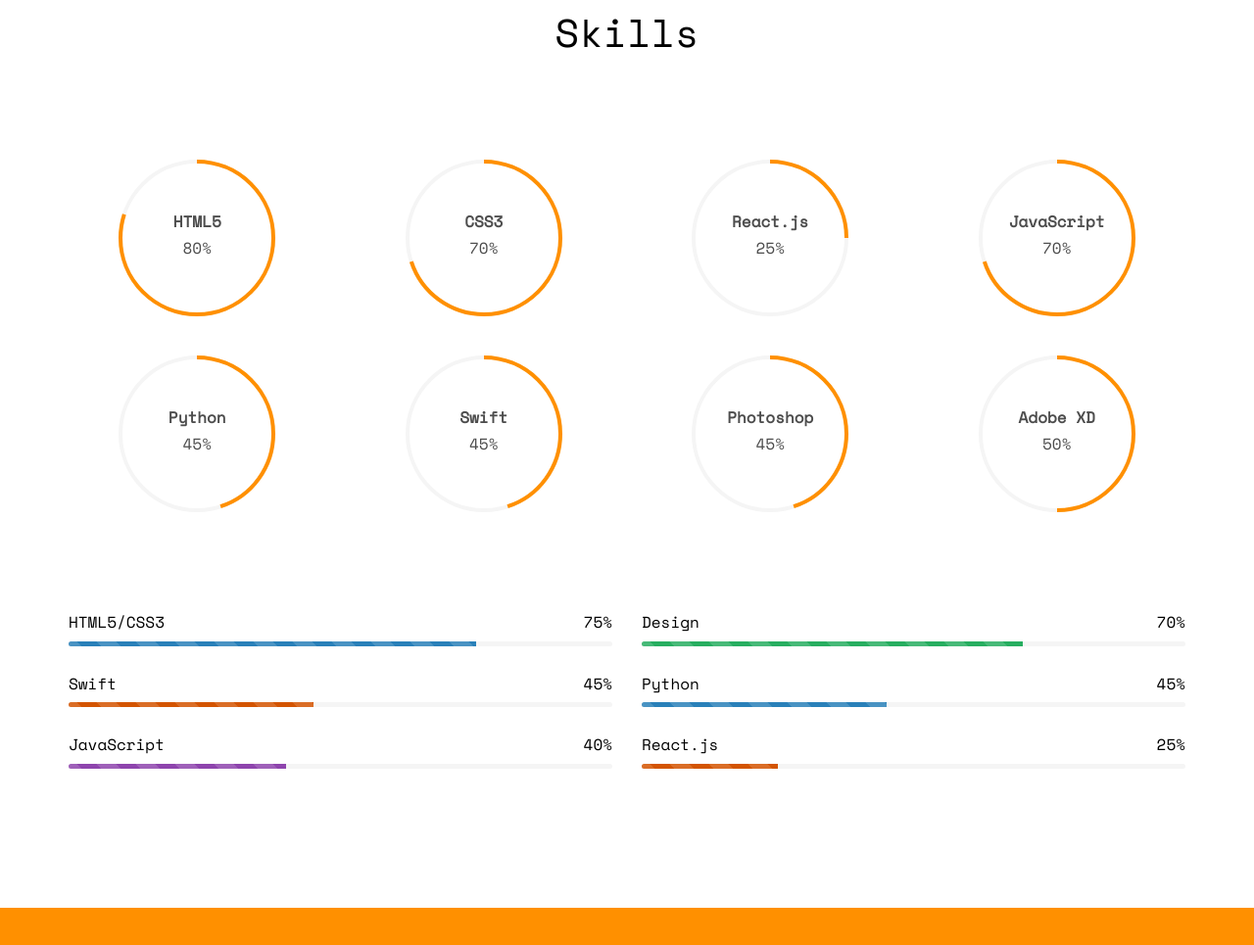
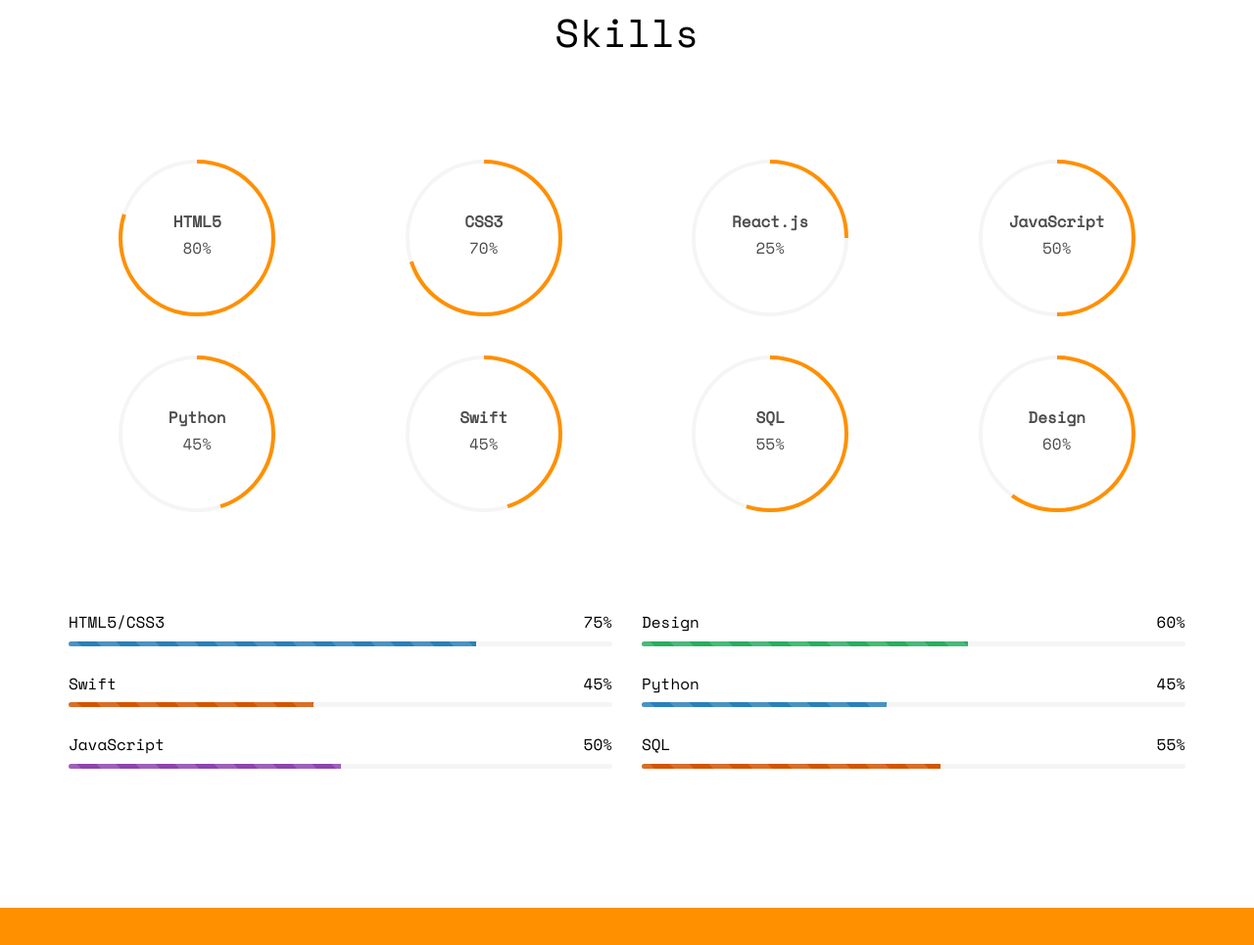
Before and after one commit to Shakird/shakird.github.io, a plain HTML site: page index.html in a window 1280 px wide. Shown: the part 2253-3218 px from the top of the page at 98% size. Drawn offline with nearby package versions, Linux system fonts and the light colour scheme; files whose address does not match are found by name.

Commit message:
Portfolio Site (1.22)
Added SQL proficiency.

```diff
--- a/index.html
+++ b/index.html
@@ -168,7 +168,7 @@
 				</div>
 
 				<div class="col-md-3 col-sm-6 col-xs-12 text-center">
-					<div class="chart" data-percent="70"><span><strong>JavaScript</strong>70%</span></div>
+					<div class="chart" data-percent="50"><span><strong>JavaScript</strong>50%</span></div>
 				</div>
 				<div class="col-md-3 col-sm-6 col-xs-12 text-center">
 					<div class="chart" data-percent="45"><span><strong>Python</strong>45%</span></div>
@@ -177,10 +177,10 @@
 					<div class="chart" data-percent="45"><span><strong>Swift</strong>45%</span></div>
 				</div>
 				<div class="col-md-3 col-sm-6 col-xs-12 text-center">
-					<div class="chart" data-percent="45"><span><strong>Photoshop</strong>45%</span></div>
+					<div class="chart" data-percent="55"><span><strong>SQL</strong>55%</span></div>
 				</div>
 				<div class="col-md-3 col-sm-6 col-xs-12 text-center">
-					<div class="chart" data-percent="50"><span><strong>Adobe XD</strong>50%</span></div>
+					<div class="chart" data-percent="60"><span><strong>Design</strong>60%</span></div>
 				</div>
 			</div>
 			<div class="row">
@@ -202,20 +202,20 @@
 						</div>
 					</div>
 					<div class="progress-wrap">
-						<h3><span class="name-left">JavaScript</span><span class="value-right">40%</span></h3>
+						<h3><span class="name-left">JavaScript</span><span class="value-right">50%</span></h3>
 						<div class="progress">
 						  <div class="progress-bar progress-bar-4 progress-bar-striped active" role="progressbar"
-						  aria-valuenow="40" aria-valuemin="0" aria-valuemax="100" style="width:40%">
+						  aria-valuenow="50" aria-valuemin="0" aria-valuemax="100" style="width:50%">
 						  </div>
 						</div>
 					</div>
 				</div>
 				<div class="col-md-6">
 					<div class="progress-wrap">
-						<h3><span class="name-left">Design</span><span class="value-right">70%</span></h3>
+						<h3><span class="name-left">Design</span><span class="value-right">60%</span></h3>
 						<div class="progress">
 						  <div class="progress-bar progress-bar-5 progress-bar-striped active" role="progressbar"
-						  aria-valuenow="70" aria-valuemin="0" aria-valuemax="100" style="width:70%">
+						  aria-valuenow="60" aria-valuemin="0" aria-valuemax="100" style="width:60%">
 						  </div>
 						</div>
 					</div>
@@ -228,10 +228,10 @@
 						</div>
 					</div>
 					<div class="progress-wrap">
-						<h3><span class="name-left">React.js</span><span class="value-right">25%</span></h3>
+						<h3><span class="name-left">SQL</span><span class="value-right">55%</span></h3>
 						<div class="progress">
 						  <div class="progress-bar progress-bar-3 progress-bar-striped active" role="progressbar"
-						  aria-valuenow="25" aria-valuemin="0" aria-valuemax="100" style="width:25%">
+						  aria-valuenow="55" aria-valuemin="0" aria-valuemax="100" style="width:55%">
 						  </div>
 						</div>
 					</div>
```
